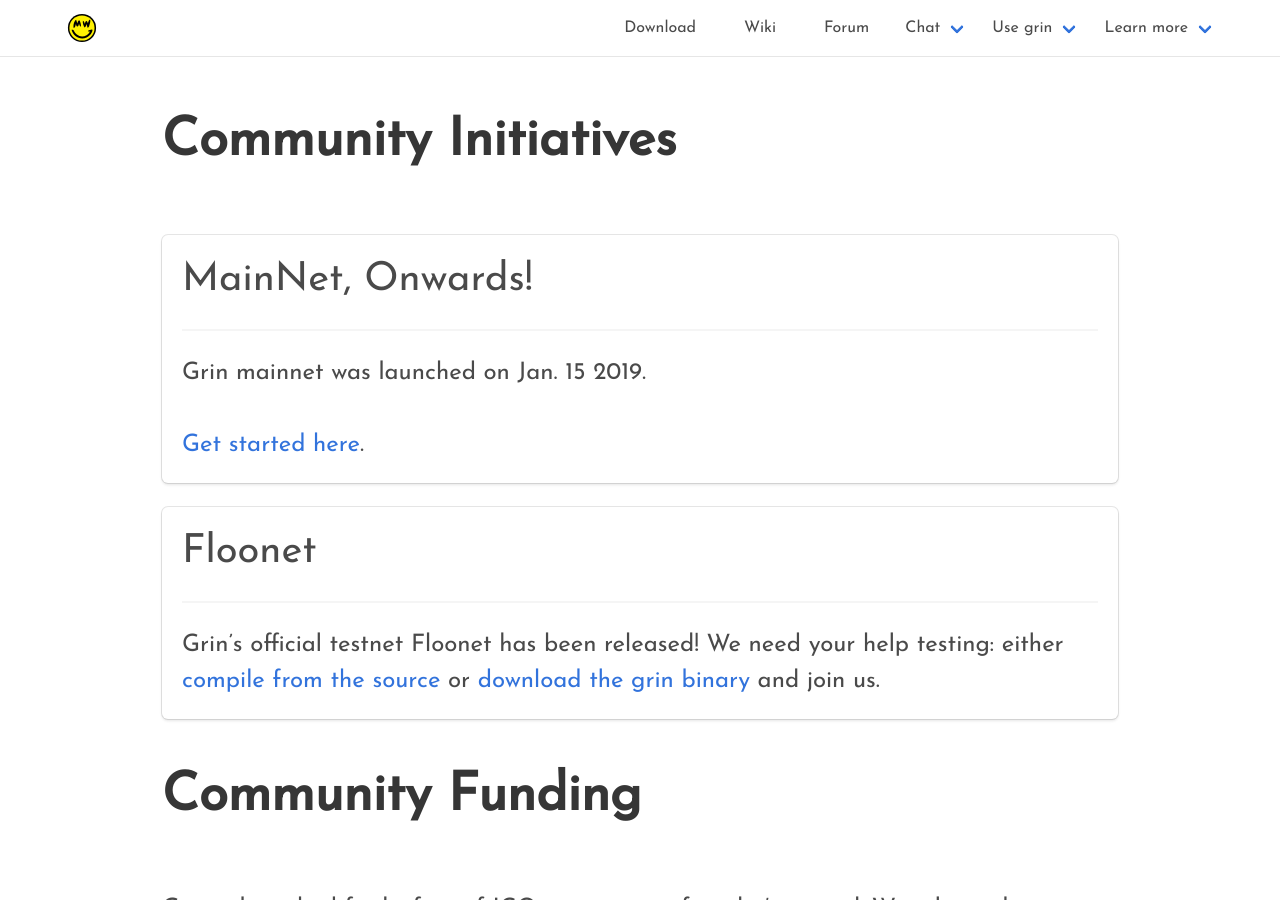
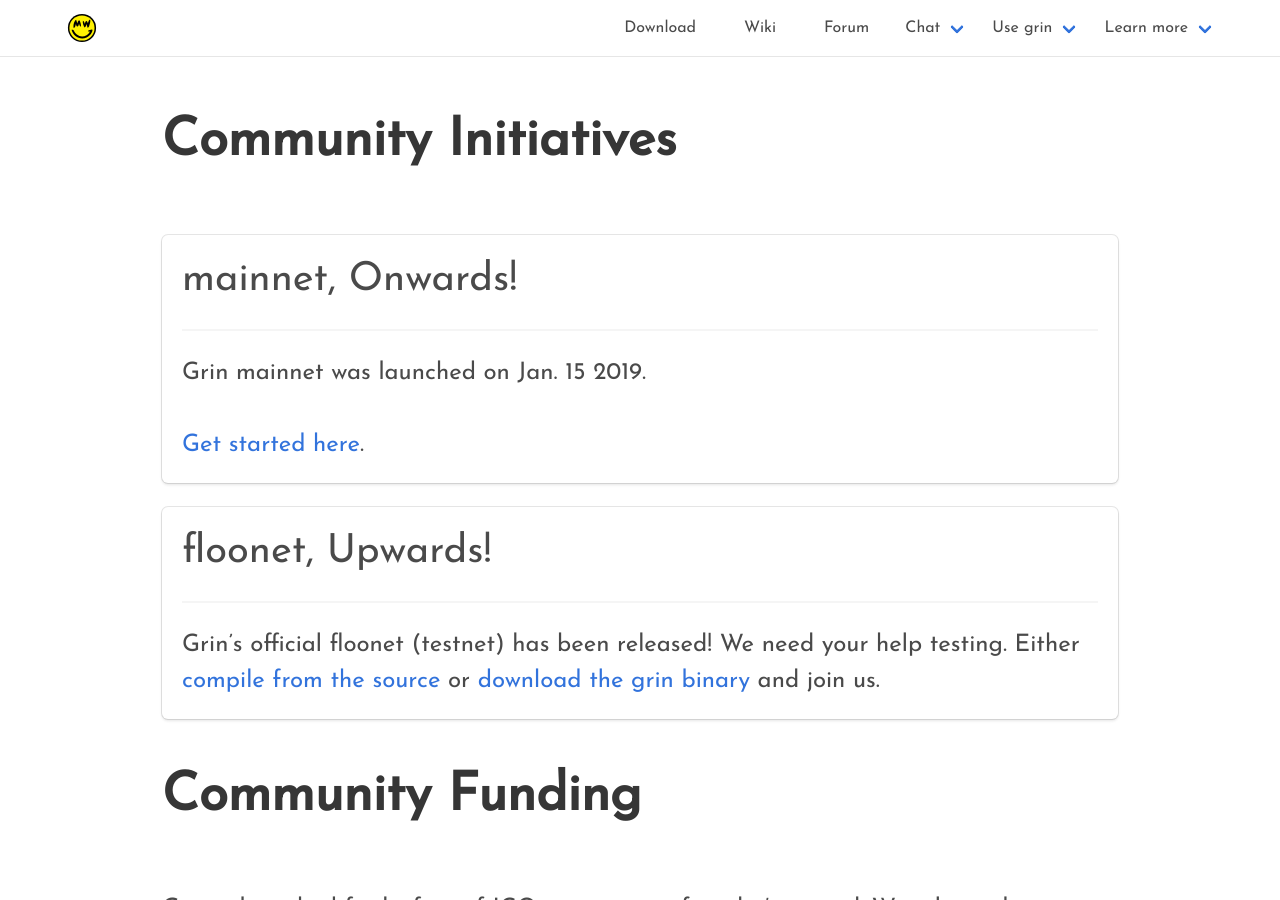
Before and after one commit to mimblewimble/site, a Jekyll site: the page built from index.md, in a window 1280 px wide and 900 px high, scrolled down 1698 px. Built offline with Jekyll 4.4.1, drawn with Linux system fonts in a browser that asks for light colours; nearby versions of some CDN libraries; some of the changed text lies outside the part shown.

Commit message:
mainnet capitalization (#73)
onwards and upwards

```diff
--- a/index.md
+++ b/index.md
@@ -133,7 +133,7 @@
                       <div class="tile is-ancestor">
                         <div class="tile is-vertical is-parent">
                           <div class="tile is-child box">
-                            <p class="subtitle">MainNet, Onwards!</p> <hr>
+                            <p class="subtitle">mainnet, Onwards!</p> <hr>
                             <p>
                             Grin mainnet was launched on Jan. 15 2019.
                             <br><br>
@@ -141,8 +141,8 @@
                             </p>
                           </div>
                           <div class="tile is-child box">
-                            <p class="subtitle">Floonet</p> <hr>
-                            <p>Grin’s official testnet Floonet has been released! We need your help testing: either <a href="https://github.com/mimblewimble/grin/blob/master/doc/build.md">compile from the source</a> or <a href="https://github.com/mimblewimble/grin/releases/">download the grin binary</a> and join us.</p>
+                            <p class="subtitle">floonet, Upwards!</p> <hr>
+                            <p>Grin’s official floonet (testnet) has been released! We need your help testing. Either <a href="https://github.com/mimblewimble/grin/blob/master/doc/build.md">compile from the source</a> or <a href="https://github.com/mimblewimble/grin/releases/">download the grin binary</a> and join us.</p>
                           </div>
                         </div>
                       </div>
```
Also changed, not shown: other parts of index.md (+1 -1 lines).
